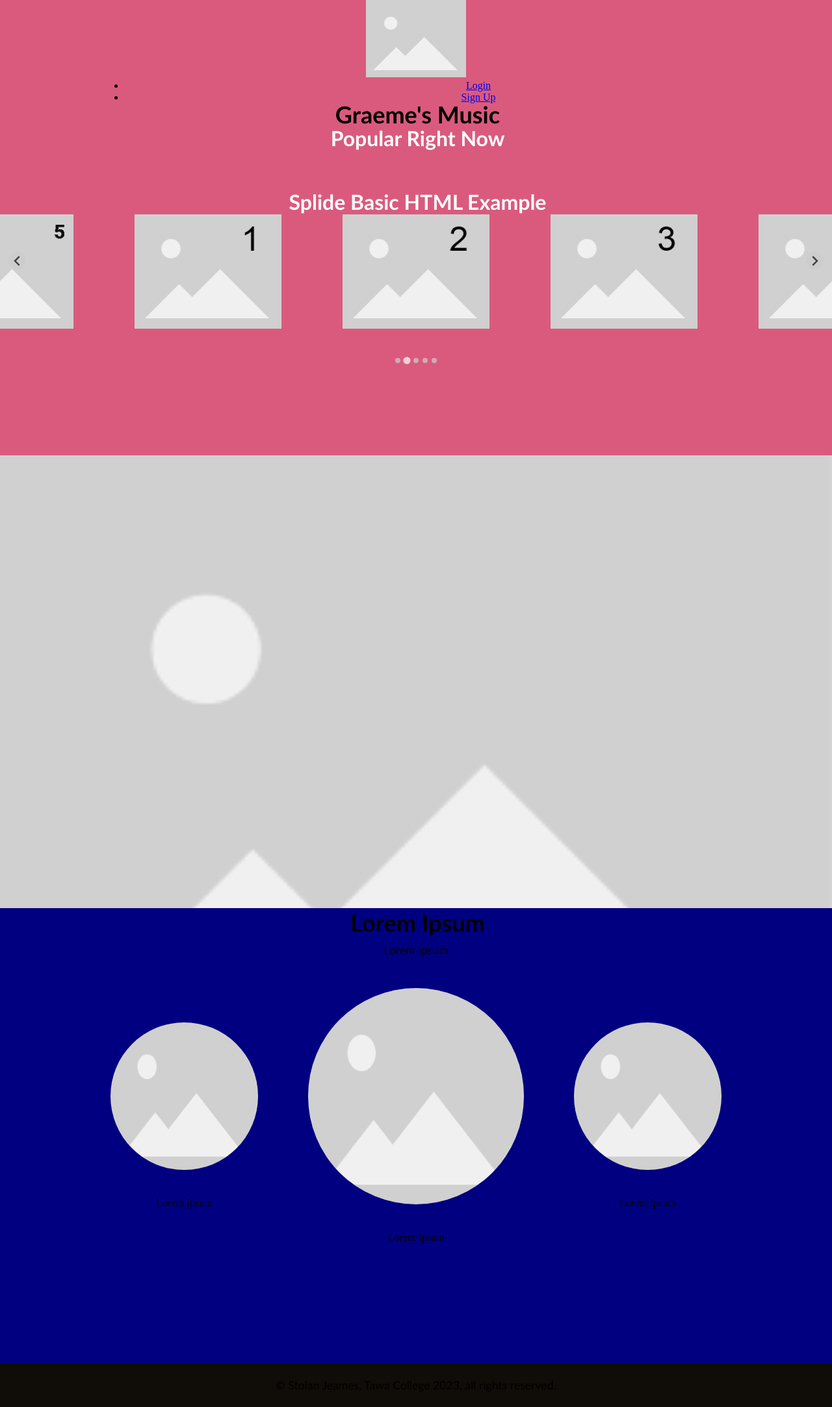
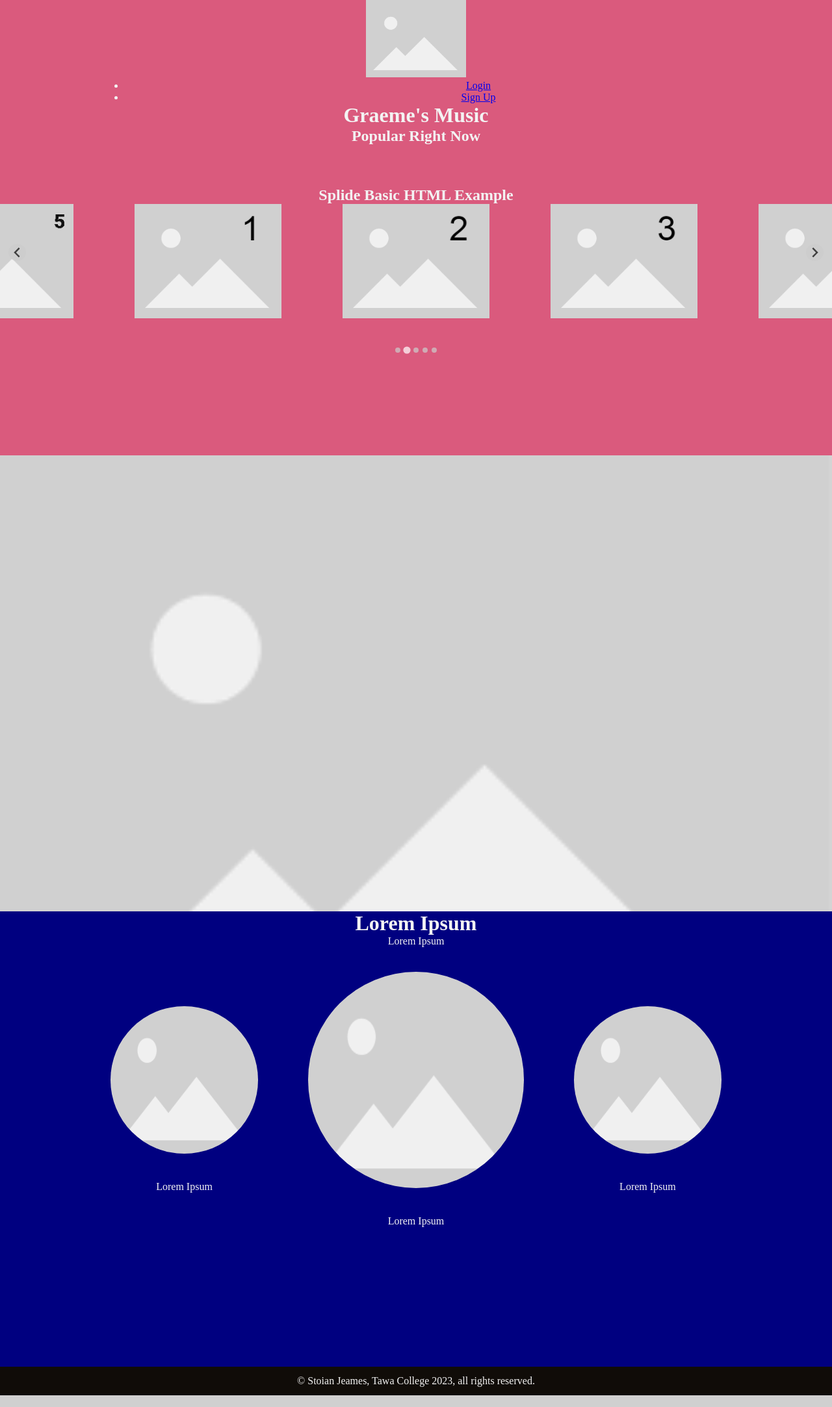
Before and after one commit to Naiots/3.8_3.4_Iteration-Project_2023, a PHP site: page /index_V1.php in a window 1280 px wide. Shown: the whole page at 65% size. Run offline with PHP 8.4, Linux system fonts and the light colour scheme.

Commit message:
Update fonts.css

```diff
--- a/fonts.css
+++ b/fonts.css
@@ -1,46 +1,6 @@
-h1, h2, h3, h4, h5, p{
-	font-family: calibri;
+/****************** FONTS CUSTOMIZATION *********************/
+
+html
+{
+	color: #f3f3f3;
 }
-
-h1, h2, h3{
-	font-weight: 900;
-	margin: -5px 0px 0px 5px;
-}
-
-h1{
-	font-size: 2.25em;
-	color: #000;
-}
-
-h2{
-	font-size: 2.0em;
-	color: #fff;
-}
-
-h3, h5 {
-	font-size: 1.1em;
-	color: #888;
-}
-
-h4{
-	font-size: 1.1em;
-  	color: #000;
-	margin: 0px
-}
-
-h5{
-	margin: 0px
-}
-
-p{
-	font-size: 1.1em;
-	margin: 10px;
-}
-
-.grey{
-	color: #555;
-}
-
-.white{
-	color: #fff;
-}
```
